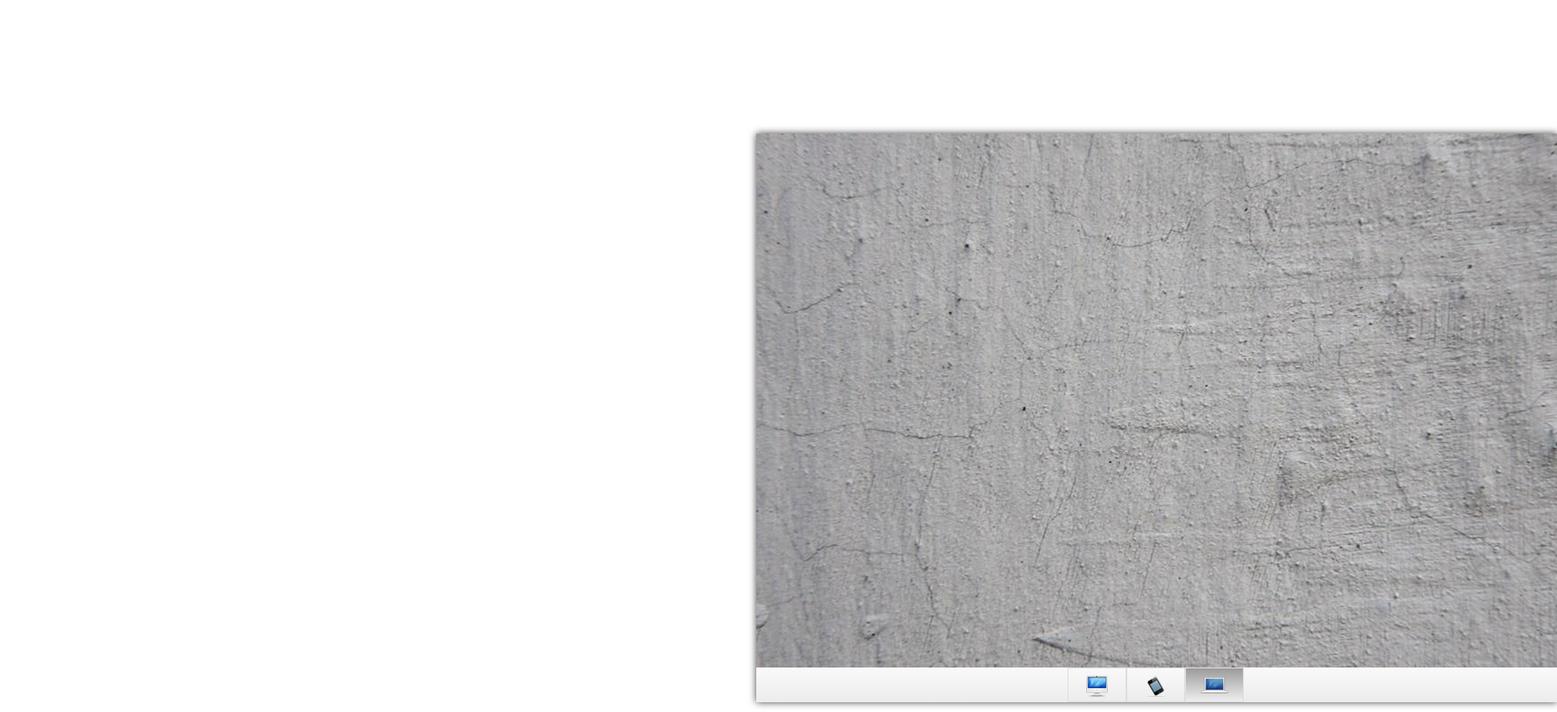
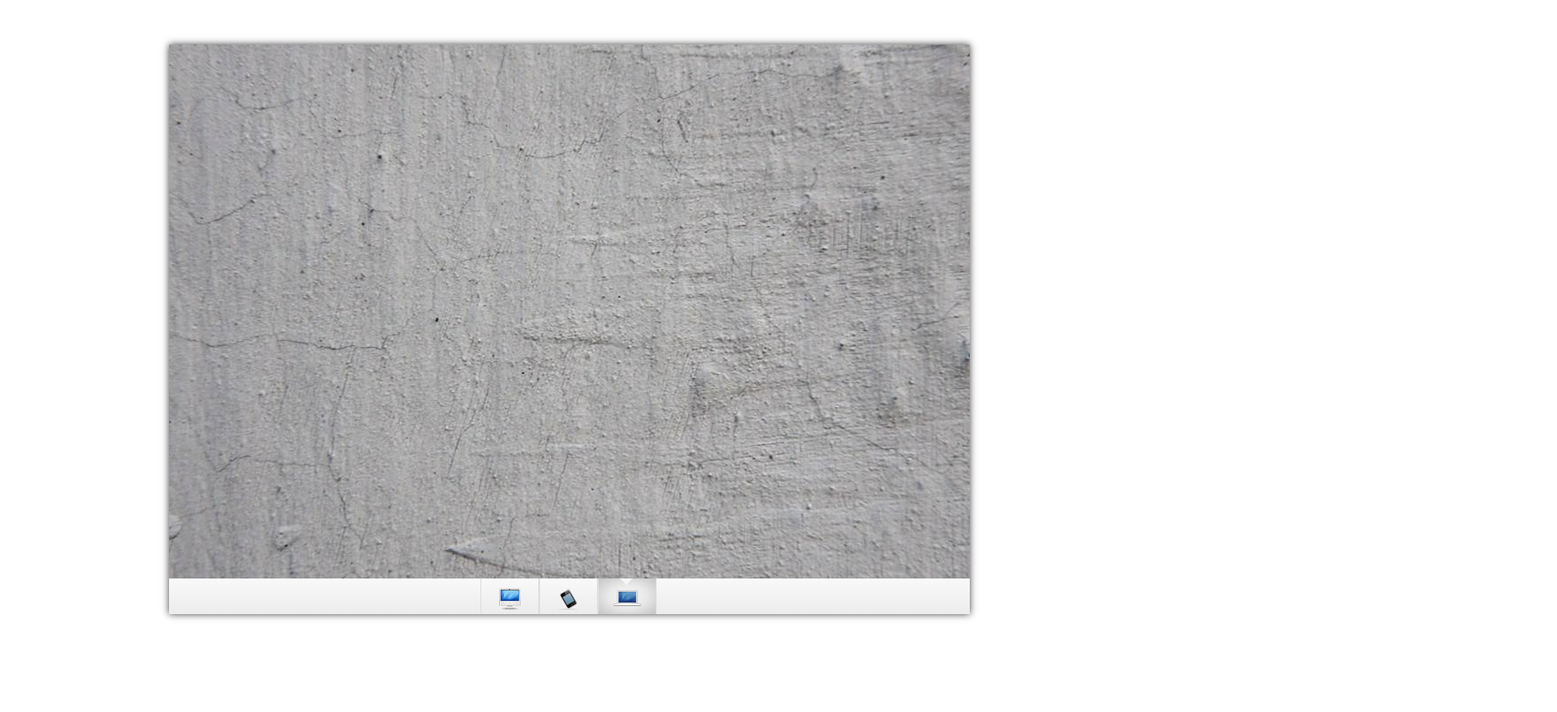
Before and after one commit to bibi941/apple-slide-demo, a plain HTML site: page index.html in a window 1280 px wide. Shown: the whole page at 89% size, 1750 px wide, since content can reach past the window. Drawn offline with Linux system fonts and the light colour scheme.

Commit message:
加个是那叫

```diff
--- a/index.html
+++ b/index.html
@@ -3,8 +3,8 @@
 
 <head>
     <meta charset="UTF-8">
-    <meta name="viewport" content="width=device-width, initial-scale=1.0">
     <meta http-equiv="X-UA-Compatible" content="ie=edge">
+    <meta name="viewport" content="width=device-width, user-scalable=no, initial-scale=1.0, maximum-scale=1.0, minimum-scale=1.0">
     <title>apple-slide-demo</title>
     <link rel="stylesheet" href="./main.css">
 </head>
@@ -19,12 +19,15 @@
         <div id="buttons" class="clearfix">
             <div class="photo">
                 <li>
+                    <div></div>
                     <img src="./4.png" alt="">
                 </li>
                 <li>
+                    <div></div>
                     <img src="./5.png" alt="">
                 </li>
                 <li>
+                    <div></div>
                     <img src="./6.png" alt="">
                 </li>
             </div>
--- a/main.css
+++ b/main.css
@@ -2,47 +2,79 @@
     margin: 0;
     padding: 0;
 }
+
 .clearfix::after {
     content: ' ';
     display: block;
     clear: both;
 }
+
 .wrapper {
-
     overflow: hidden;
     width: 900px;
-    margin-left: 850px;
-    margin-top: 150px;
+    margin: 50px auto;
     box-shadow: 0px 0px 8px 0px rgba(0, 0, 0, 0.75);
 }
+
 .image {
     display: flex;
     align-items: flex-start;
     transition: all 0.5s;
 }
+
 div {
-    background: linear-gradient(to bottom, rgb(249, 249, 249), rgb(236, 236, 236));
+    background: linear-gradient(
+        to bottom,
+        rgb(249, 249, 249),
+        rgb(236, 236, 236)
+    );
+}
 
+div > div > li > img {
+    margin: 8px 16px 0px 16px;
 }
-div > div > li > img {
-     margin:5px 16px 0px 16px;
 
+
+div > div > li:nth-child(1) > img {
+    margin: 11px 20px 5px 20px;
 }
-div>div>li:nth-child(1)>img{
-    margin:8px 20px 5px 20px;
+
+div > div > li:nth-child(2) > img {
+    margin: 11px 20px 5px 20px;
 }
-div>div>li:nth-child(2)>img{
-    margin:8px 20px 5px 20px
-}
+
 li {
     list-style: none;
     display: inline-block;
-     border: 1px solid rgb(223, 222, 222);
+    border-top: 1px transparent
+    border-bottom: 1px solid rgb(223, 222, 222);
+    border-left: 1px solid rgb(223, 222, 222);
+    border-right: 1px solid rgb(223, 222, 222);
+    position: relative;
+
 }
+.clearfix div li.active div {
+    position: absolute;
+    width: 0;
+    height: 0;
+    border-left: 7px solid transparent;
+    border-right: 7px solid transparent;
+    border-top: 7px solid rgb(247, 247, 247);
+    top: 0px;
+    left: 24px;
+    z-index: 1;
+}
+
 .photo {
     padding-left: 350px;
     font-size: 0;
 }
+
 .active {
-    background: linear-gradient(to bottom, rgb(155, 155, 155), rgb(239, 239, 239));
+    background: radial-gradient(
+        ellipse at center,
+        rgba(249, 249, 249, 1) 0%,
+        rgba(232, 232, 232, 1) 49%,
+        rgba(196, 196, 196, 1) 100%
+    );
 }
```
